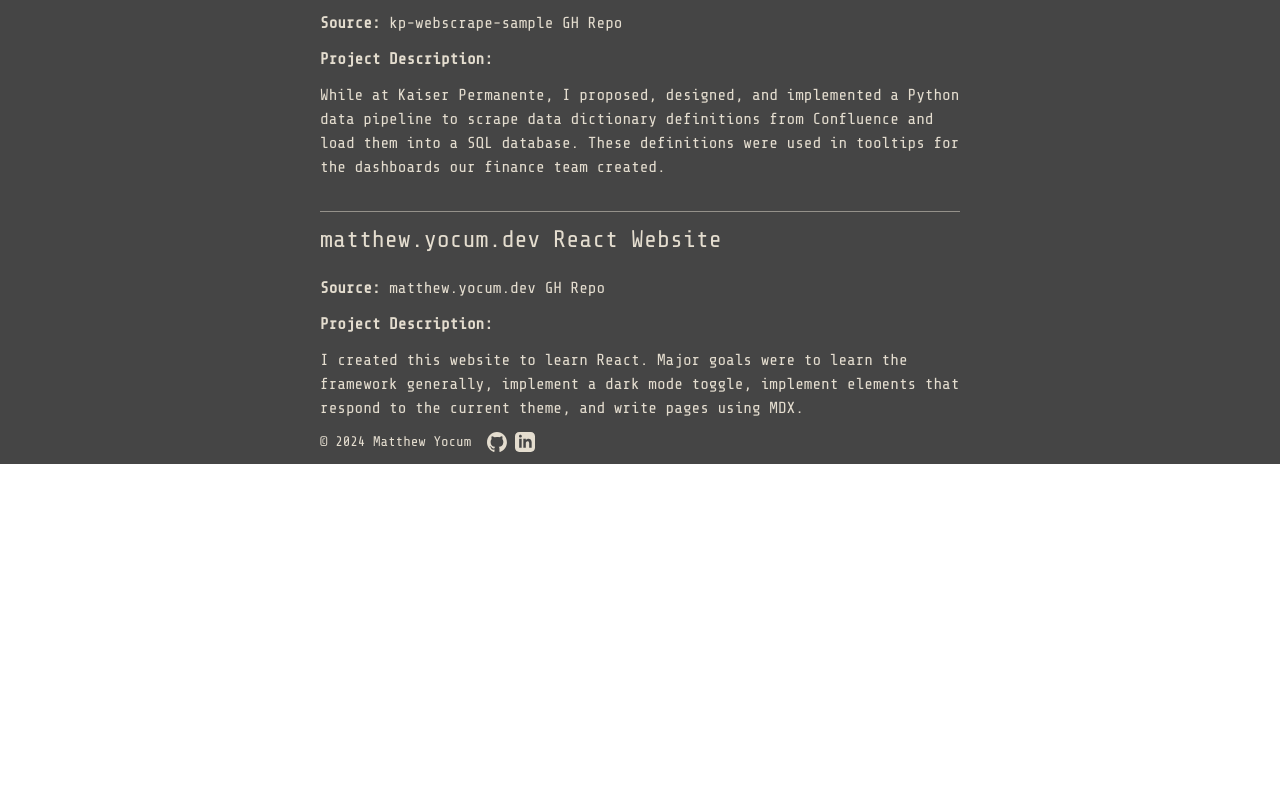
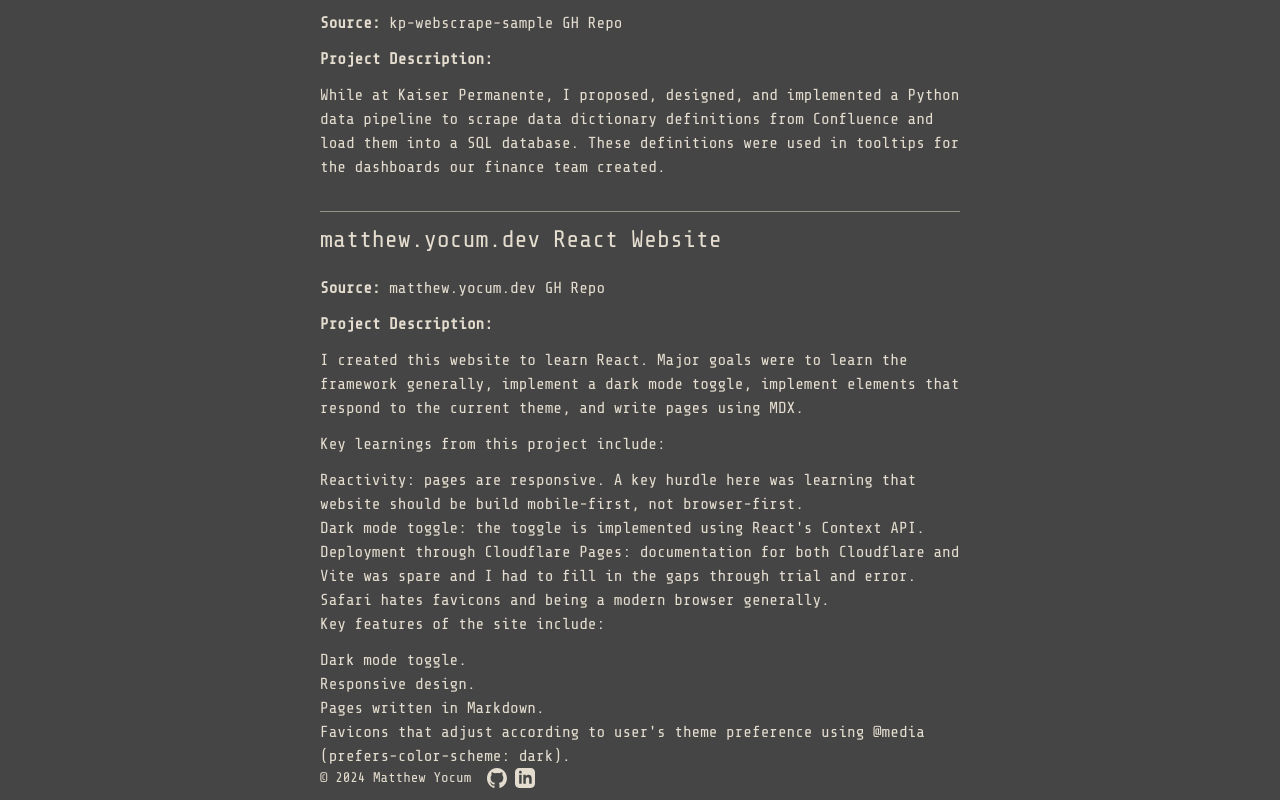
Before and after one commit to platonicLiquid/personal-website, a React (Vite) app in the folder my-website/: page /CV in a window 1280 px wide. Shown: the part 783-1583 px from the top of the page. Before the commit the page ends 1247 px from the top, so only its background shows below. Built offline with nearby package versions, Linux system fonts and the light colour scheme.

Commit message:
Updating Dev.mdx and fixing disappearing `dist/.gitignore` file. Replaced with `.nothing`. We'll see if it sticks.

```diff
--- a/my-website/src/pages/Dev.mdx
+++ b/my-website/src/pages/Dev.mdx
@@ -33,3 +33,17 @@
 **Project Description:**
 
 I created this website to learn React. Major goals were to learn the framework generally, implement a dark mode toggle, implement elements that respond to the current theme, and write pages using <a href="https://mdxjs.com" target="_blank">MDX</a>.
+
+Key learnings from this project include:
+
+- Reactivity: pages are responsive. A key hurdle here was learning that website should be build mobile-first, not browser-first.
+- Dark mode toggle: the toggle is implemented using React's Context API.
+- Deployment through Cloudflare Pages: documentation for both Cloudflare and Vite was spare and I had to fill in the gaps through trial and error.
+- Safari hates favicons and being a modern browser generally.
+
+Key features of the site include:
+
+- Dark mode toggle.
+- Responsive design.
+- Pages written in Markdown.
+- Favicons that adjust according to user's theme preference using `@media (prefers-color-scheme: dark)`.
```
Also changed, not shown: 1 other file (tests, documents, lock files or other folders).
